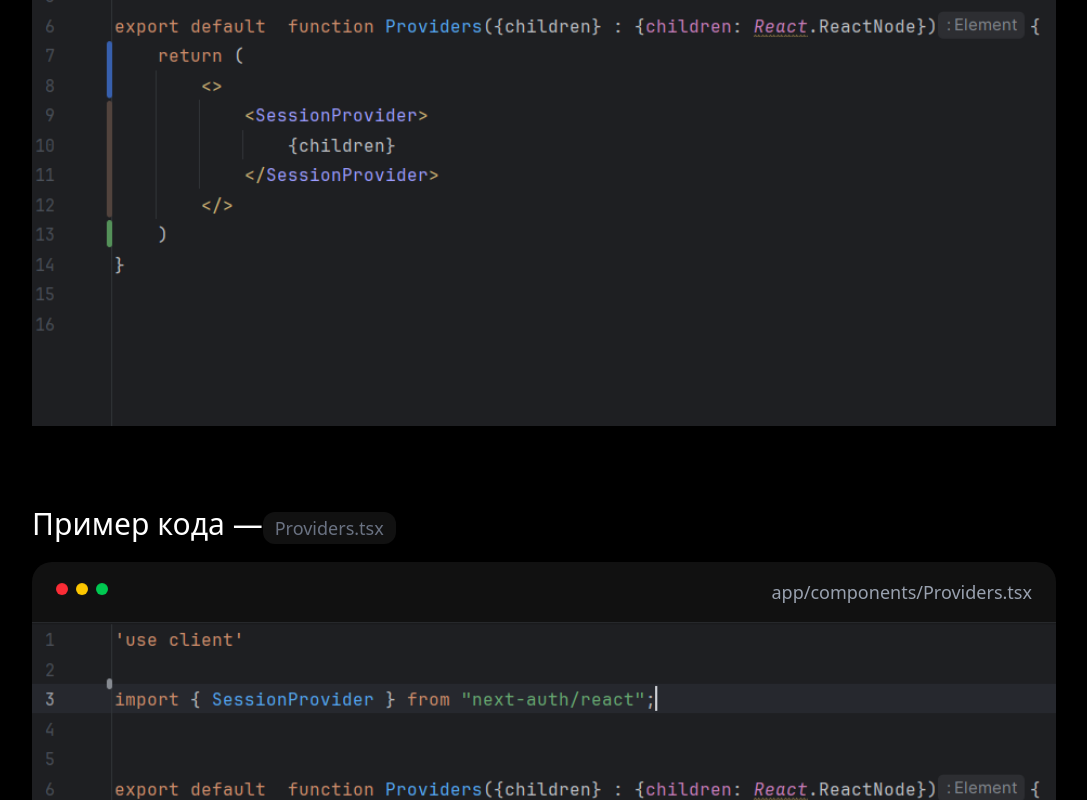
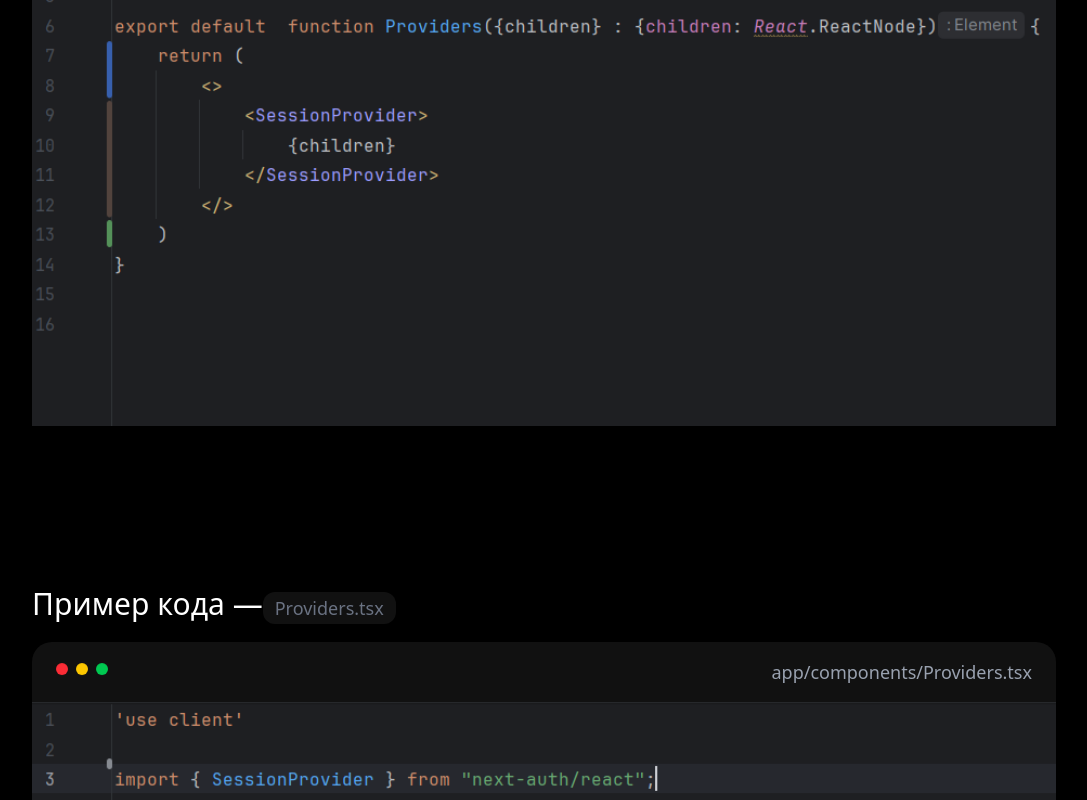
Before and after one commit to SamirSweden/mern, a Next.js app: page /oauth in a window 1280 px wide. Shown: the part 2000-2800 px from the top of the page, without its empty margins (96-1183 px from the left). Built offline with nearby package versions, Linux system fonts and the light colour scheme.

Commit message:
added new fix

```diff
--- a/app/components/banners/banner/docs/ExampleLayout.tsx
+++ b/app/components/banners/banner/docs/ExampleLayout.tsx
@@ -36,7 +36,7 @@ const ExampleLayout = () => {
 
                     </div>
                 </div>
-                <ExampleBannernd />
+
             </div>
 
         </section>
@@ -50,46 +50,6 @@ const ExampleLayout = () => {
 }
 
 
-const ExampleBannernd = () => {
-    return (
-        <>
-            <section className={'py-20 bg-black'}>
-                <div className="max-w-[1024px] mx-auto max-[400px]:px-6 w-full h-full">
-                    <div className="grid grid-cols-1 gap-5 ">
-                        <h2 className={'text-white text-3xl'}>Пример кода &mdash;<span className={'bg-[#111] py-1 px-3 text-lg text-gray-500 rounded-xl'}>Providers.tsx </span></h2>
-                        <div className={'flex items-center flex-col '}>
-
-                            <div className={'bg-[#111] py-4 px-6 max-[425px]:px-2 w-full flex items-center justify-between macbook'}>
-                                <div className="flex items-center gap-2">
-                                    <span className="w-3 h-3  rounded-full bg-red-500 animate-bounce"></span>
-                                    <span className="w-3 h-3  rounded-full bg-yellow-400 animate-bounce"></span>
-                                    <span className="w-3 h-3  rounded-full bg-green-500 animate-bounce"></span>
-                                </div>
-                                <h4 className={'text-gray-400 text-lg  max-[388px]:text-sm'}>app/components/Providers.tsx</h4>
-                            </div>
-
-                            <Image
-                                src={exampleCode}
-                                width={700}
-                                height={700}
-                                className={'w-full '}
-                                alt="example code"
-                                priority
-                            />
-
-                        </div>
-                    </div>
-                </div>
-            </section>
-
-            <style jsx>{`
-                .macbook{
-                    border-radius:20px 20px 0 0
-                }
-            `}</style>
-        </>
-    )
-}
 
 
 export default ExampleLayout
--- /dev/null
+++ b/app/components/banners/banner/docs/ProviderExample.tsx
@@ -0,0 +1,48 @@
+'use client'
+
+import Image from "next/image";
+import exampleCode from "@/app/assets/code4.png";
+
+const ProviderExample = () => {
+    return (
+        <>
+            <section className={'py-20 bg-black'}>
+                <div className="max-w-[1024px] mx-auto max-[400px]:px-6 w-full h-full">
+                    <div className="grid grid-cols-1 gap-5 ">
+                    <h2 className={'text-white text-3xl'}>Пример кода &mdash;<span className={'bg-[#111] py-1 px-3 text-lg text-gray-500 rounded-xl'}>Providers.tsx </span></h2>
+        <div className={'flex items-center flex-col '}>
+
+    <div className={'bg-[#111] py-4 px-6 max-[425px]:px-2 w-full flex items-center justify-between macbook'}>
+    <div className="flex items-center gap-2">
+    <span className="w-3 h-3  rounded-full bg-red-500 animate-bounce"></span>
+        <span className="w-3 h-3  rounded-full bg-yellow-400 animate-bounce"></span>
+        <span className="w-3 h-3  rounded-full bg-green-500 animate-bounce"></span>
+        </div>
+        <h4 className={'text-gray-400 text-lg  max-[388px]:text-sm'}>app/components/Providers.tsx</h4>
+        </div>
+
+        <Image
+            src={exampleCode}
+            width={700}
+            height={700}
+            className={'w-full '}
+            alt="example code"
+            priority
+        />
+
+                </div>
+            </div>
+        </div>
+    </section>
+
+    <style jsx>{`
+                .macbook{
+                    border-radius:20px 20px 0 0
+                }
+            `}</style>
+    </>
+)
+}
+
+
+export default ProviderExample;
--- a/app/components/shared/docsnav/NavbarDocs.tsx
+++ b/app/components/shared/docsnav/NavbarDocs.tsx
@@ -29,7 +29,7 @@ export default function  NavbarDocs () {
 
     return (
         <>
-            <header className={'bg-transparent py-3 px-5 sticky left-0 top-0 w-full backdrop-blur-sm shadow-lg'}>
+            <header className={'bg-transparent py-3 px-5 sticky left-0 top-0 w-full backdrop-blur-xl shadow-lg'}>
                 <div className="container">
                     <div className="flex items-center justify-between ">
                         <Link href={'/docs'} className={'flex items-center gap-4 cursor-pointer max-[465px]:gap-1'}>
--- a/app/oauth/page.tsx
+++ b/app/oauth/page.tsx
@@ -1,6 +1,7 @@
 import OauthBanner from "@/app/components/banners/banner/docs/OauthBanner";
 import ExampleBanner from "@/app/components/banners/banner/docs/ExampleBanner";
 import ExampleLayout from "@/app/components/banners/banner/docs/ExampleLayout";
+import ProviderExample from "@/app/components/banners/banner/docs/ProviderExample";
 
 
 const OauthPage = () => {
@@ -9,6 +10,7 @@ const OauthPage = () => {
             <OauthBanner />
             <ExampleBanner />
             <ExampleLayout />
+            <ProviderExample />
         </>
     )
 }
```
